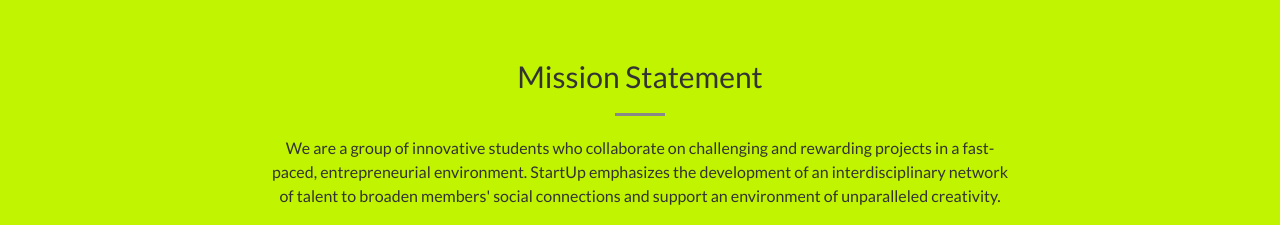
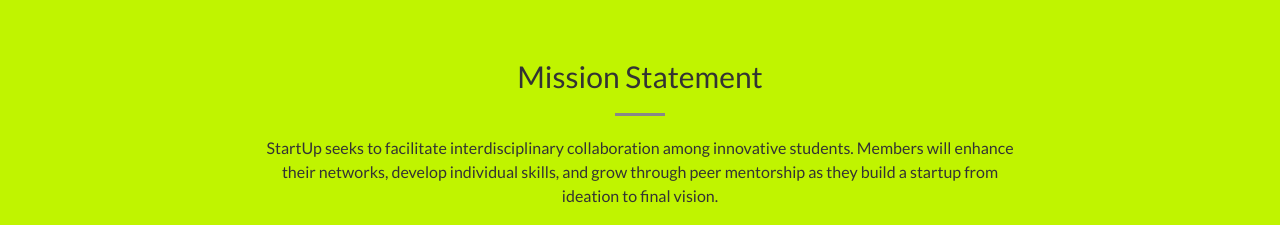
Before and after one commit to StartUpUMN/StartUpUMN.github.io, a website: page index.html in a window 1280 px wide. Shown: the part 840-1065 px from the top of the page. Drawn offline with nearby package versions, Linux system fonts and the light colour scheme.

Commit message:
update mission statement

```diff
--- a/index.html
+++ b/index.html
@@ -86,9 +86,9 @@
                     <h2 class="section-heading">Mission Statement</h2>
                     <hr>
                     <p>
-                      We are a group of innovative students who collaborate on challenging and rewarding projects in a fast-paced, entrepreneurial environment.
-                      StartUp emphasizes the development of an interdisciplinary network of talent to broaden members' social connections and support an environment of unparalleled creativity.
-                    </p>
+                        StartUp seeks to facilitate interdisciplinary collaboration among innovative students. Members
+                        will enhance their networks, develop individual skills, and grow through peer mentorship as they
+                        build a startup from ideation to final vision.</p>
                     <a href="#leadership" class="page-scroll btn btn-2 btn-xl sr-button">Meet the Leadership</a>
                 </div>
             </div>
```
